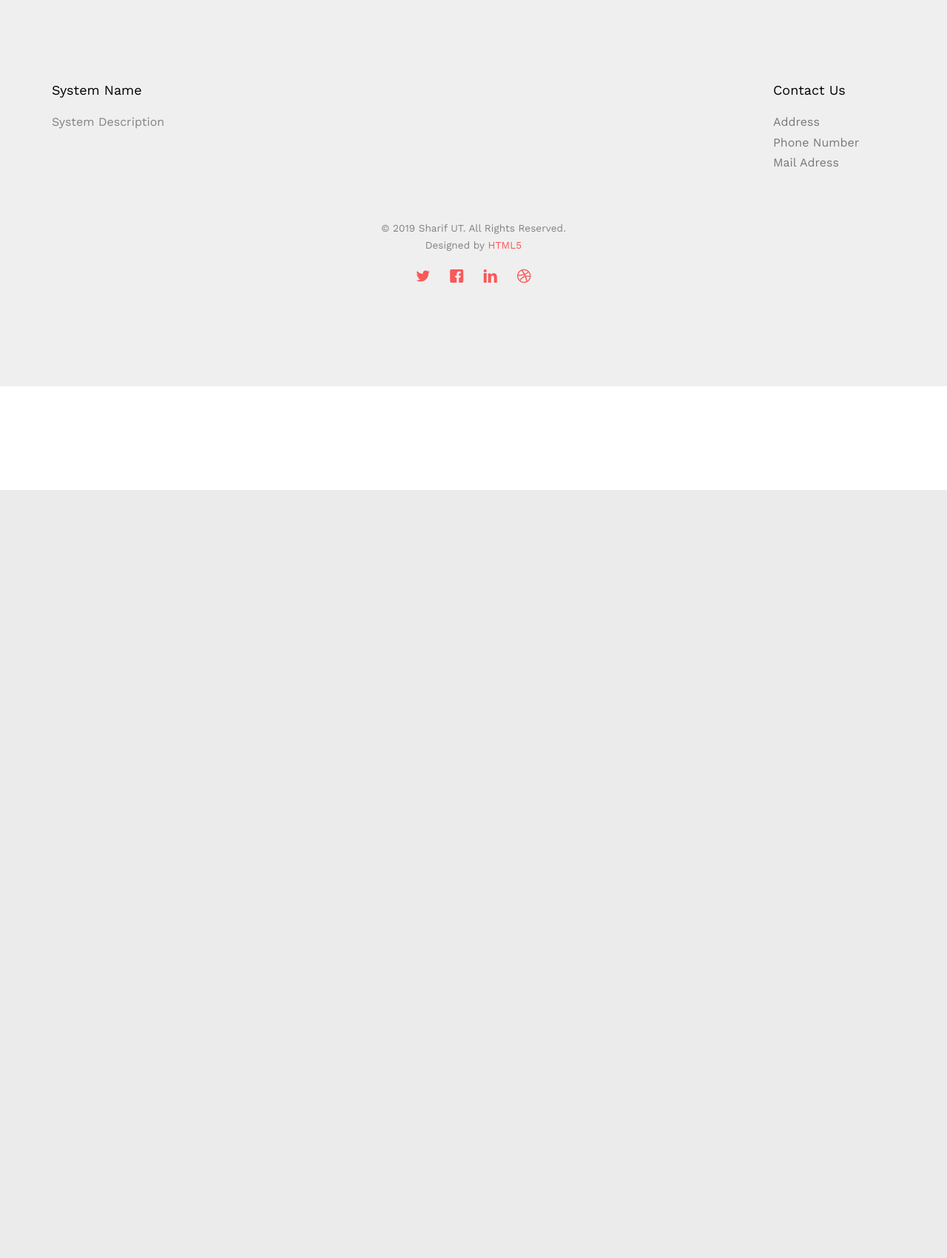
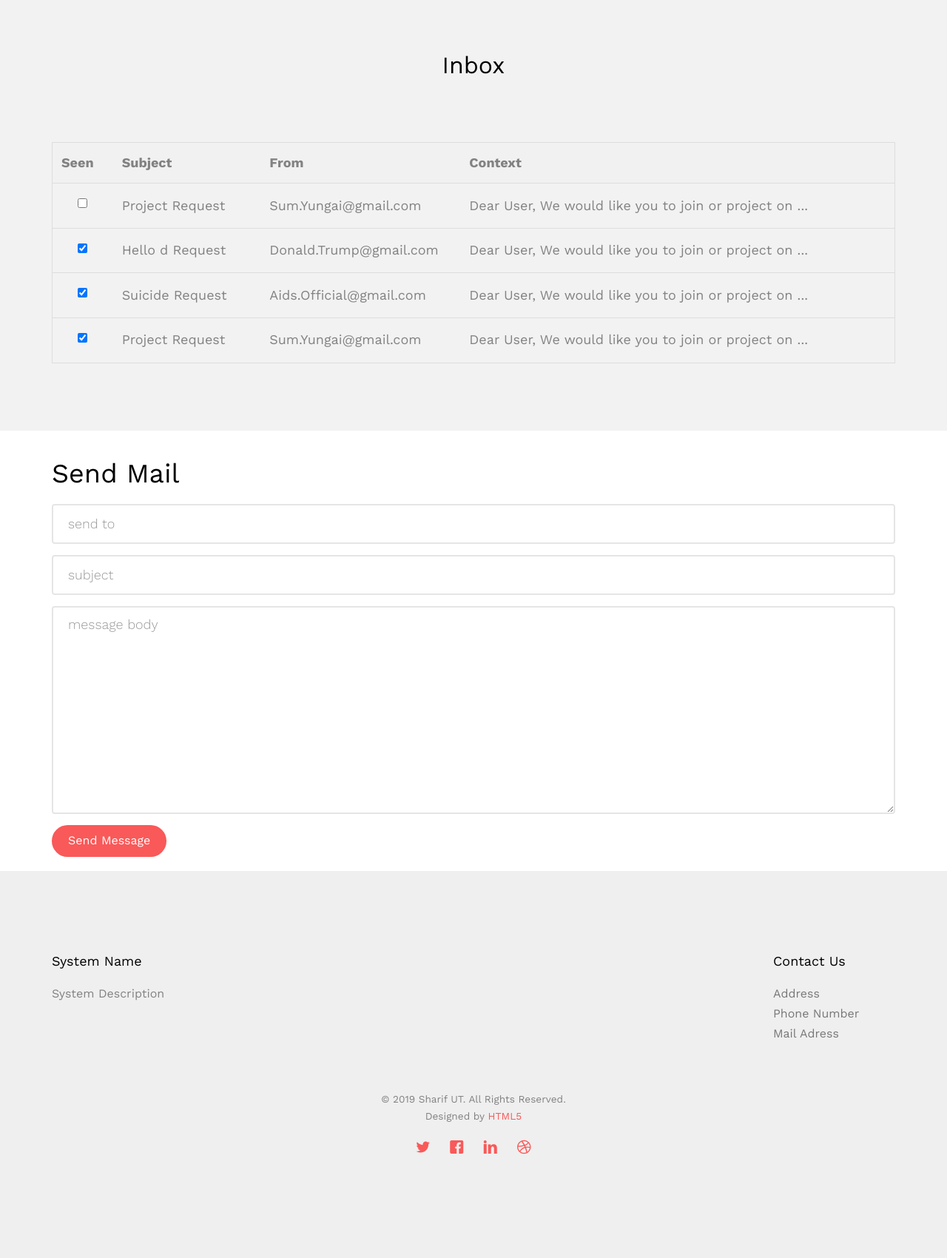
Before and after one commit to qniksefat/volunteering-service-system, a Django app: template templates/homepage/mail.html in a window 1280 px wide. Shown: the part 138-1838 px from the top of the page at 74% size. Before the commit the page ends 800 px from the top, so only its background shows below. Run offline with Django 3.2, Linux system fonts and the light colour scheme; the template is opened without the code that fills it, so the values that code supplies are empty; some web fonts are replaced.

Commit message:
Added Mail page

```diff
--- a/templates/homepage/index.html
+++ b/templates/homepage/index.html
@@ -52,7 +52,7 @@
 							<li class="active"><a href="index.html">Home</a></li>
 							<!--<li><a href="organizations_list.html">Organizations</a></li>
 							<li><a href="projects_list.html">Projects</a></li>-->
-                            <li class="btn-cta"><a href="v_or_o.html"><span>Login</span></a></li>
+                            <li class="btn-cta"><a href="home.html"><span>Login</span></a></li>
 							<!--<li class="has-dropdown">
 								<a href="blog.html">Blog</a>
 								<ul class="dropdown">
--- a/templates/homepage/mail.html
+++ b/templates/homepage/mail.html
@@ -8,6 +8,11 @@
 
 	<link href="https://fonts.googleapis.com/css?family=Work+Sans:300,400,500,700,800" rel="stylesheet">
 
+    <!-- Popup jBox css -->
+    <link rel="stylesheet" href="dist/jBox.all.css">
+    <script src="jBox_link.js"></script>
+     <!-- Table.css -->
+	<link rel="stylesheet" href="css/Table.css">
 	<!-- Animate.css -->
 	<link rel="stylesheet" href="css/animate.css">
 	<!-- Icomoon Icon Fonts-->
@@ -74,6 +79,81 @@
 		</div>
 	</nav>
 
+    <div id="fh5co-counter" class="fh5co-bg-section">
+        <div class="fh5co-heading text-center">
+            <h2>Inbox</h2>
+        </div>
+        <div class="container">
+            <table id="myTable">
+                <tr class="header">
+                    <th style="width:7%;">Seen</th>
+                    <th style="width:17%;">Subject</th>
+                    <th style="width:23%;">From</th>
+                    <th style="width:50%;">Context</th>
+                </tr>
+                <tr>
+                    <td style="text-align: center;"><label><input type="checkbox"></label></td>
+                    <td>Project Request</td>
+                    <td>Sum.Yungai@gmail.com</td>
+                    <td>Dear User, We would like you to join or project on ...</td>
+                </tr>
+                <tr>
+                    <td style="text-align: center;"><label><input type="checkbox" checked></label></td>
+                    <td>Hello d Request</td>
+                    <td>Donald.Trump@gmail.com</td>
+                    <td>Dear User, We would like you to join or project on ...</td>
+                </tr>
+                <tr>
+                    <td style="text-align: center;"><label><input type="checkbox" checked></label></td>
+                    <td>Suicide Request</td>
+                    <td>Aids.Official@gmail.com</td>
+                    <td>Dear User, We would like you to join or project on ...</td>
+                </tr>
+                <tr>
+                    <td style="text-align: center;"><label><input type="checkbox" checked></label></td>
+                    <td>Project Request</td>
+                    <td>Sum.Yungai@gmail.com</td>
+                    <td>Dear User, We would like you to join or project on ...</td>
+                </tr>
+
+            </table>
+            <br>
+        </div>
+    </div>  <!-- Inbox -->
+
+
+    <div class="choose animate-box fadeInUp animated-fast">
+        <div class="container">
+            <h1><br>Send Mail</h1>
+            <form action="#">
+                <div class="row form-group">
+                    <div class="col-md-12">
+                        <!-- <label for="email">Email</label> -->
+                        <input type="text" id="email" class="form-control" placeholder="send to">
+                    </div>
+                </div>
+
+                <div class="row form-group">
+                    <div class="col-md-12">
+                        <!-- <label for="subject">Subject</label> -->
+                        <input type="text" id="input_subject" class="form-control" placeholder="subject">
+                    </div>
+                </div>
+
+                <div class="row form-group">
+                    <div class="col-md-12">
+                        <!-- <label for="message">Message</label> -->
+                        <textarea name="message" id="message" cols="30" rows="10" class="form-control" placeholder="message body"></textarea>
+                    </div>
+                </div>
+                <div class="form-group">
+                    <input type="button" value="Send Message" class="btn btn-primary" onclick="send_message()">
+                </div>
+
+            </form>
+        </div>
+    </div>  <!-- Send Mail -->
+
 
 	<footer id="fh5co-footer" role="contentinfo">
 		<div class="container">
@@ -113,10 +193,60 @@
 	</footer>
 	</div>
 
-	<div class="gototop js-top">
-		<a href="#" class="js-gotop"><i class="icon-arrow-up"></i></a>
-	</div>
 
+    <!-- send message -->
+    <script>
+        function send_message(){
+            var subject;
+            subject = document.getElementById("input_subject");
+            // TODO : send message
+            new jBox('Notice', {content: 'Message sent with subject: ' + subject.value + '', color: 'black', attributes: {y: 'bottom'}})
+        }
+    </script>
+    <!-- add skill -->
+    <script>
+        function add_skill(){
+            var skill, description;
+            skill = document.getElementById("input_skill");
+            description = document.getElementById("input_description");
+            // TODO : add skill to database
+            new jBox('Notice', {content: 'skill: "' + skill.value + '" added to your list of skills' + '<br> with description: "' + description.value + '"', color: 'black', attributes: {y: 'bottom'}})
+        }
+    </script>
+    <!-- send_request -->
+    <script>
+        function send_request(){
+            // TODO : send request
+            new jBox('Notice', {content: 'Your request has been sent!', color: 'black', attributes: {y: 'bottom'}})
+        }
+    </script>
+    <!-- jBox -->
+    <script src="dist/jBox.all.js"></script>
+    <script src="jBox.js"></script>
+    <!-- search -->
+    <script>
+        function search() {
+            // Declare variables
+            var input, filter, table, tr, td, i, txtValue;
+            input = document.getElementById("myInput");
+            filter = input.value.toUpperCase();
+            table = document.getElementById("myTable");
+            tr = table.getElementsByTagName("tr");
+
+            // Loop through all table rows, and hide those who don't match the search query
+            for (i = 0; i < tr.length; i++) {
+                td = tr[i].getElementsByTagName("td")[0];
+                if (td) {
+                    txtValue = td.textContent || td.innerText;
+                    if (txtValue.toUpperCase().indexOf(filter) > -1) {
+                        tr[i].style.display = "";
+                    } else {
+                        tr[i].style.display = "none";
+                    }
+                }
+            }
+        }
+    </script>
 	<!-- jQuery -->
 	<script src="js/jquery.min.js"></script>
 	<!-- jQuery Easing -->
```
